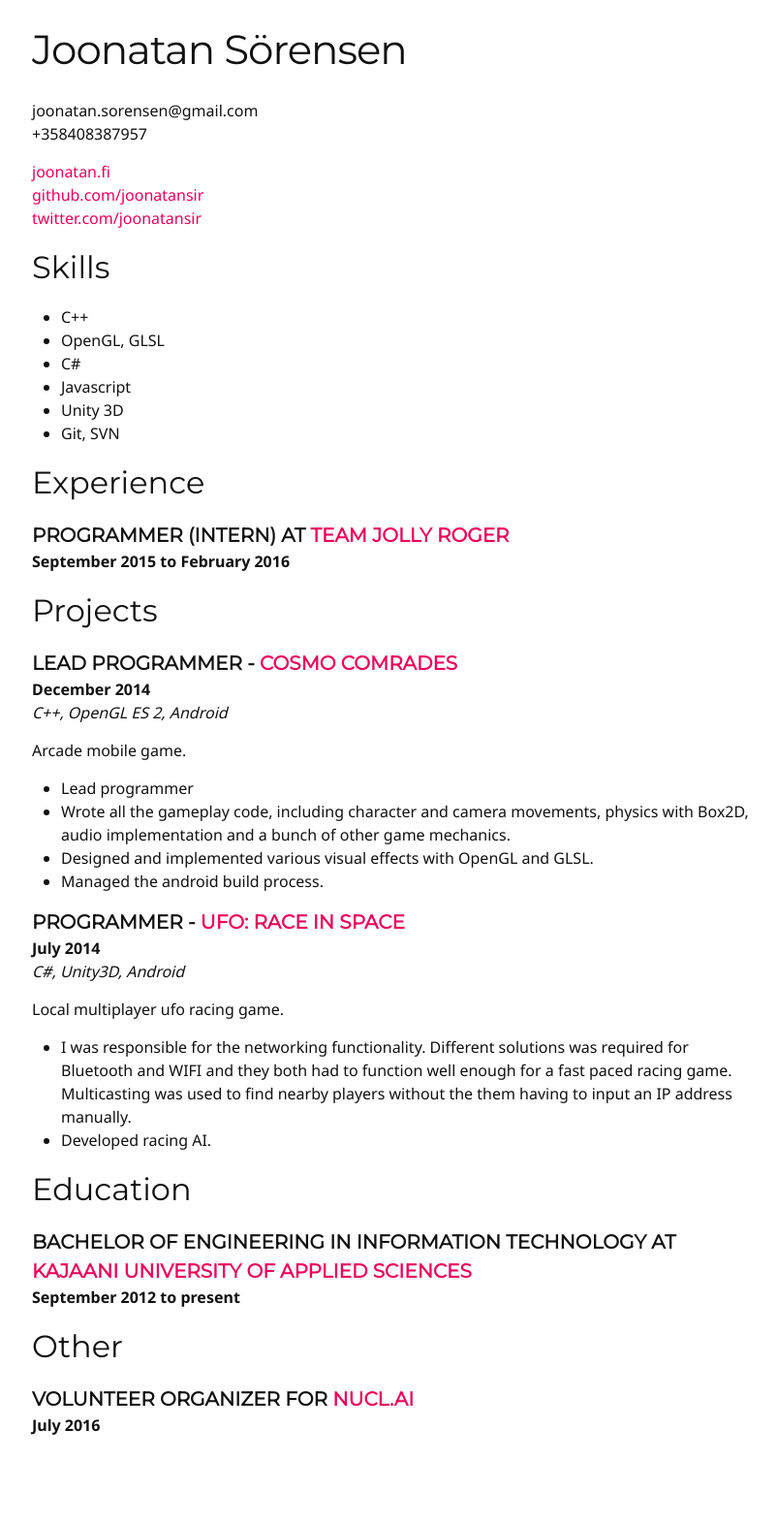
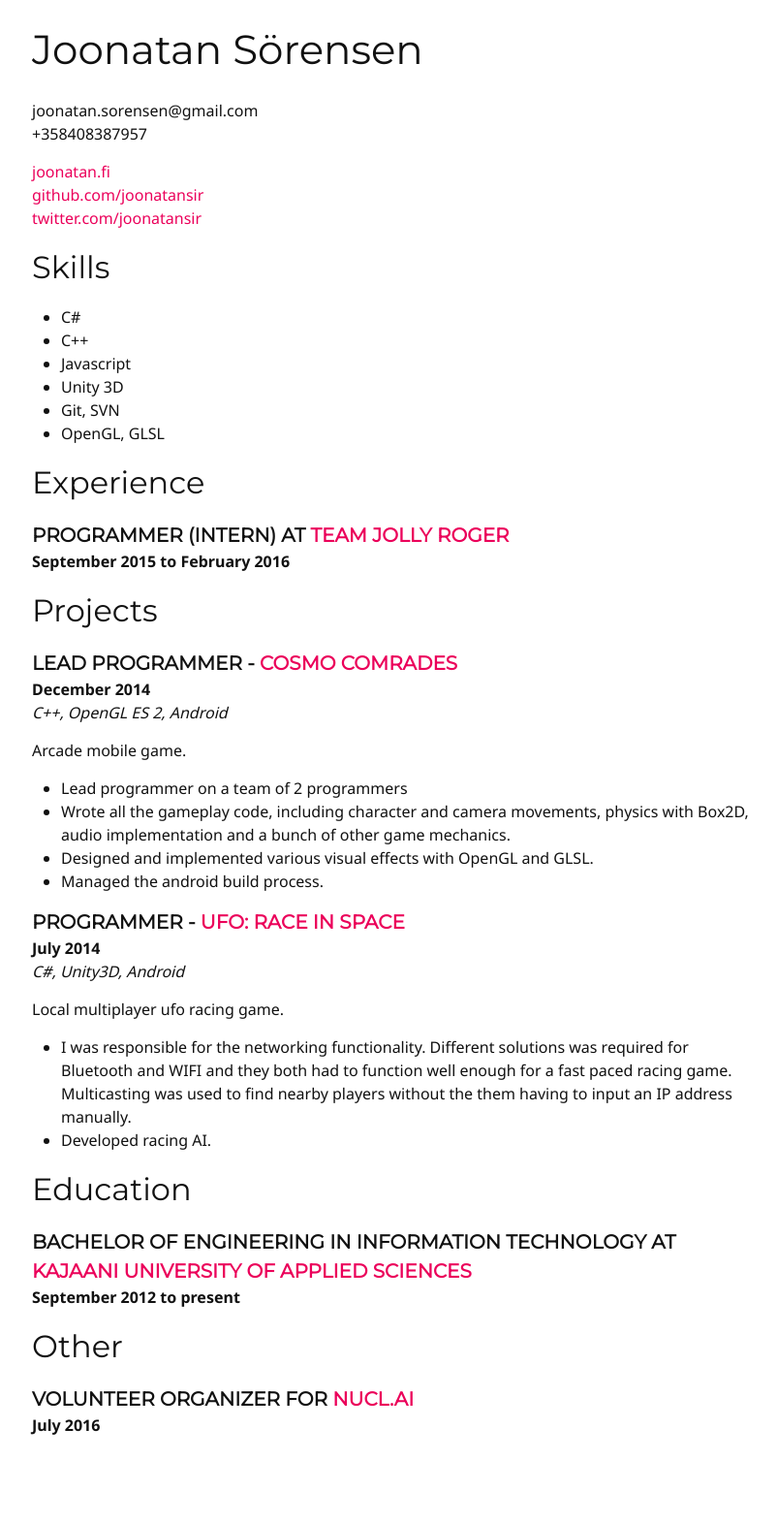
Before and after one commit to joonatansir/joonatansir.github.io, a Jekyll site: the page built from resume.md, in a window 1280 px wide. Shown: the whole page at 97% size, without its empty margins (237-1039 px from the left). Built offline with Jekyll 4.4.1, drawn with Linux system fonts in a browser that asks for light colours.

```diff
--- a/_sass/_layout.scss
+++ b/_sass/_layout.scss
@@ -222,7 +222,7 @@
 
 .post-title {
     font-size: 42px;
-    letter-spacing: -1px;
+    /*letter-spacing: -1px;*/
     line-height: 1;
 
     @include media-query($on-laptop) {
--- a/resume.md
+++ b/resume.md
@@ -12,12 +12,12 @@ joonatan.sorensen@gmail.com
 
 ## Skills
 
+* C#
 * C++
-* OpenGL, GLSL
-* C#
 * Javascript
 * Unity 3D
 * Git, SVN
+* OpenGL, GLSL
 
 ## Experience
 
@@ -32,7 +32,7 @@ joonatan.sorensen@gmail.com
 
 Arcade mobile game.
 
-* Lead programmer
+* Lead programmer on a team of 2 programmers
 * Wrote all the gameplay code, including character and camera movements, physics with Box2D, audio implementation and a bunch of other game mechanics.
 * Designed and implemented various visual effects with OpenGL and GLSL.
 * Managed the android build process.
```
Also changed, not shown: index.html (+7 -0 lines), 2 other files.
